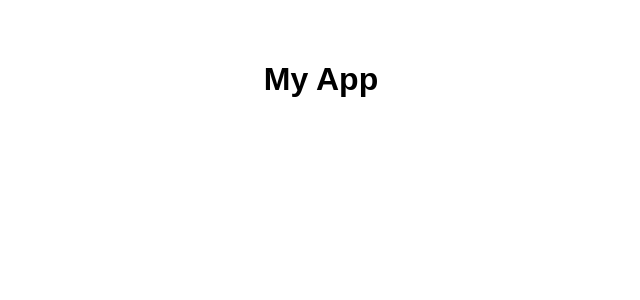
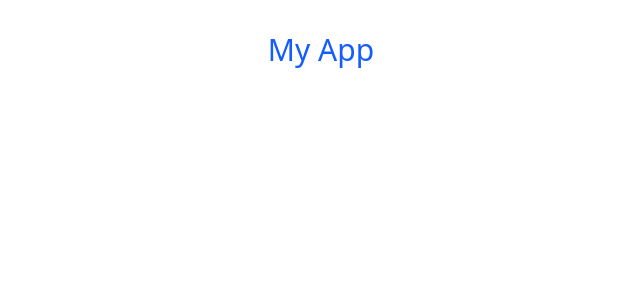
Before and after one commit to ArjunVenat/online-store-client, a React (Vite) app: page / in a window 1280 px wide. Shown: the top 300 px of the page, without its empty margins (319-959 px from the left). Built offline with nearby package versions, Linux system fonts and the light colour scheme.

Commit message:
tailwind added to repo

```diff
--- a/package.json
+++ b/package.json
@@ -10,8 +10,10 @@
     "preview": "vite preview"
   },
   "dependencies": {
+    "@tailwindcss/vite": "^4.1.11",
     "react": "^19.1.0",
-    "react-dom": "^19.1.0"
+    "react-dom": "^19.1.0",
+    "tailwindcss": "^4.1.11"
   },
   "devDependencies": {
     "@eslint/js": "^9.30.1",
--- a/src/App.tsx
+++ b/src/App.tsx
@@ -3,7 +3,7 @@ import './App.css'
 function App() {
   return (
     <div id='main'>
-      <h1>My App</h1>
+      <h1 className='text-3xl text-blue-600'>My App</h1>
     </div>
   )
 }
--- a/src/index.css
+++ b/src/index.css
@@ -1,11 +1 @@
-main {
-  padding: 15px;
-}
-
-body {
-  place-items: flex-start;
-}
-
-h1 {
-  font-family: sans-serif;
-}
+@import "tailwindcss";
--- a/vite.config.ts
+++ b/vite.config.ts
@@ -1,7 +1,8 @@
 import { defineConfig } from 'vite'
 import react from '@vitejs/plugin-react-swc'
+import tailwindcss from '@tailwindcss/vite'
 
 // https://vite.dev/config/
 export default defineConfig({
-  plugins: [react()],
+  plugins: [react(), tailwindcss()],
 })
```
Also changed, not shown: 1 other file (tests, documents, lock files or other folders).
